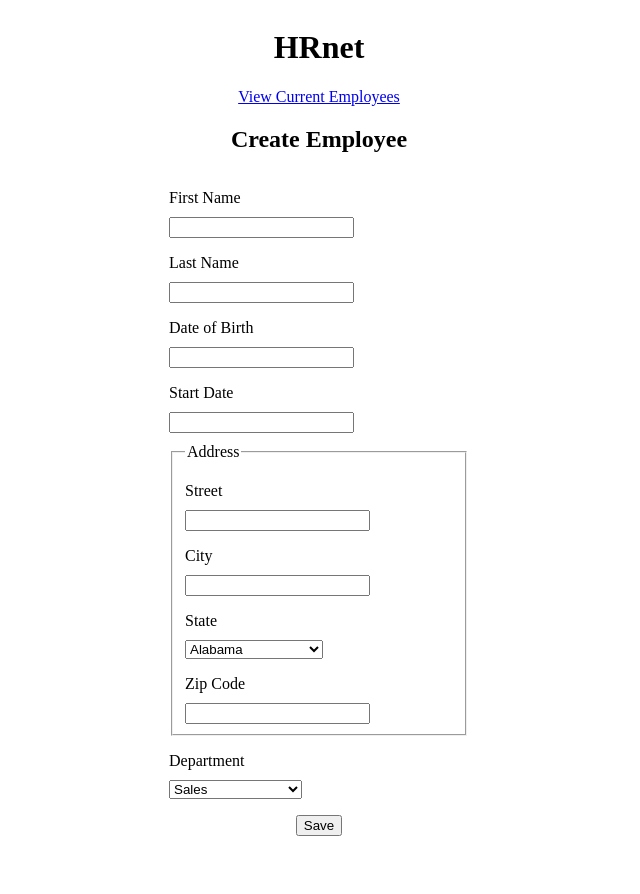
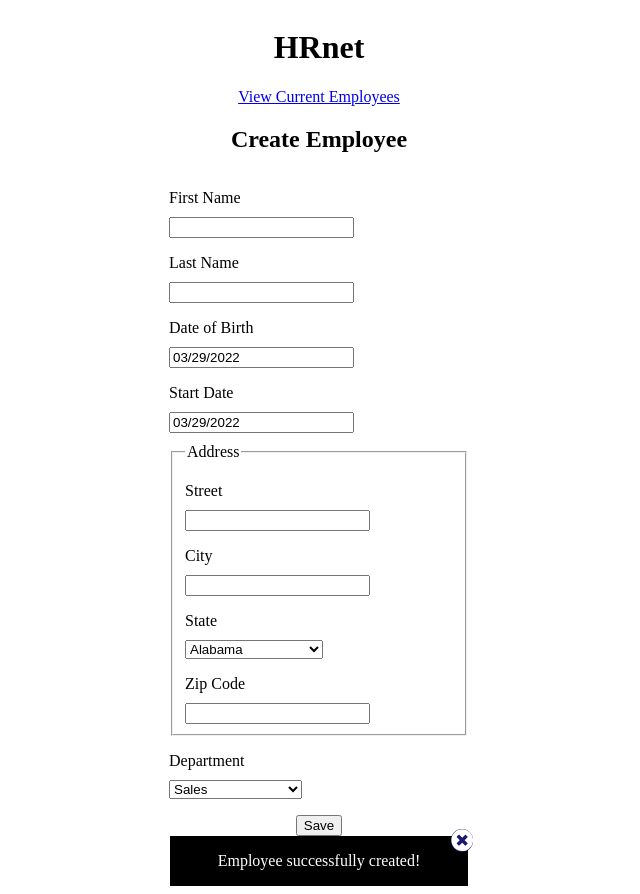
Before and after one commit to h-khribich/HamzaKhribich_14_20032022, a React (Create React App) app: page / in a window 1280 px wide. Shown: the whole page, without its empty margins (321-961 px from the left). Before the commit the page ends 844 px from the top, so only its background shows below. Built offline with nearby package versions, Linux system fonts and the light colour scheme.

Commit message:
Icons imported & datepicker module implemented

```diff
--- a/package.json
+++ b/package.json
@@ -7,7 +7,9 @@
     "@testing-library/react": "^12.1.4",
     "@testing-library/user-event": "^13.5.0",
     "react": "^17.0.2",
+    "react-datepicker": "^4.7.0",
     "react-dom": "^17.0.2",
+    "react-icons": "^4.3.1",
     "react-router-dom": "^6.2.2",
     "react-scripts": "5.0.0",
     "web-vitals": "^2.1.4"
--- a/src/components/CreateEmployeeForm.jsx
+++ b/src/components/CreateEmployeeForm.jsx
@@ -1,39 +1,40 @@
 import React from 'react';
+import ReactDatePicker from './ReactDatePicker';
 import UsStatePicker from './UsStatePicker';
 
 // EXPLAIN COMPONENT
 const CreateEmployeeForm = () => {
   return (
     <form action='#' id='create-employee'>
-      <label for="first-name">First Name</label>
+      <label htmlFor="first-name">First Name</label>
       <input type="text" id="first-name" />
 
-      <label for="last-name">Last Name</label>
+      <label htmlFor="last-name">Last Name</label>
       <input type="text" id="last-name" />
 
-      <label for="date-of-birth">Date of Birth</label>
-      <input id="date-of-birth" type="text" />
+      <label htmlFor="date-of-birth">Date of Birth</label>
+      <ReactDatePicker />
 
-      <label for="start-date">Start Date</label>
-      <input id="start-date" type="text" />
+      <label htmlFor="start-date">Start Date</label>
+      <ReactDatePicker />
 
-      <fieldset class="address">
+      <fieldset className="address">
         <legend>Address</legend>
 
-        <label for="street">Street</label>
+        <label htmlFor="street">Street</label>
         <input id="street" type="text" />
 
-        <label for="city">City</label>
+        <label htmlFor="city">City</label>
         <input id="city" type="text" />
 
-        <label for="state">State</label>
+        <label htmlFor="state">State</label>
         <UsStatePicker />
 
-        <label for="zip-code">Zip Code</label>
+        <label htmlFor="zip-code">Zip Code</label>
         <input id="zip-code" type="number" />
       </fieldset>
 
-      <label for="department">Department</label>
+      <label htmlFor="department">Department</label>
       <select name="department" id="department">
         <option>Sales</option>
         <option>Marketing</option>
--- /dev/null
+++ b/src/components/Modal.jsx
@@ -0,0 +1,22 @@
+import React from 'react';
+import { FaTimesCircle } from "react-icons/fa"
+import { IconContext } from "react-icons";
+
+const Modal = () => {
+  return (
+    <div className='modal'>
+      <div className='modal-message'>
+        Employee successfully created!
+
+      <IconContext.Provider value={{ color: "white", style: {width: "1.4em", height: "1.4em"} }}>
+        <span className='modal-close-btn'>
+          <FaTimesCircle />
+        </span>
+      </IconContext.Provider>
+
+      </div>
+    </div>
+  );
+};
+
+export default Modal;
--- /dev/null
+++ b/src/components/ReactDatePicker.jsx
@@ -0,0 +1,13 @@
+import React from 'react';
+import { useState } from 'react';
+import DatePicker from 'react-datepicker';
+import "react-datepicker/dist/react-datepicker.css";
+
+const ReactDatePicker = () => {
+  const [startDate, setDate] = useState(new Date())
+  return (
+    <DatePicker selected={startDate} onChange={(date) => setDate(date)} />
+  );
+};
+
+export default ReactDatePicker;
--- a/src/pages/createEmployee.jsx
+++ b/src/pages/createEmployee.jsx
@@ -1,6 +1,7 @@
 import React from 'react';
 import { Link } from 'react-router-dom';
 import CreateEmployeeForm from '../components/CreateEmployeeForm';
+import Modal from '../components/Modal';
 
 // EXPLAIN FUNCTION
 const saveEmployee = () => {
@@ -19,6 +20,7 @@ const createEmployee = () => {
         <h2>Create Employee</h2>
         <CreateEmployeeForm />
         <button onClick={saveEmployee()}>Save</button>
+        <Modal />
       </div>
     </div>
   );
--- a/src/styles/app.css
+++ b/src/styles/app.css
@@ -27,3 +27,29 @@ form {
   min-width: 300px;
   margin-block-end: 1em;
 }
+
+.modal {
+  top: 50%;
+  left: 50%;
+  right: auto;
+  bottom: auto;
+  /* margin-right: -50%; */
+  /* transform: translate(-50%, -50%); */
+  background-color: black;
+  color: white;
+  padding: 1rem 3rem;
+}
+
+.modal-message {
+  position: relative;
+}
+
+.modal-close-btn {
+  border-radius: 50%;
+  background-color: midnightblue;
+  color: white;
+  position: absolute;
+  top: -23px;
+  right: -53px;
+  height: 1.4em;
+}
```
Also changed, not shown: 1 other file (tests, documents, lock files or other folders).
